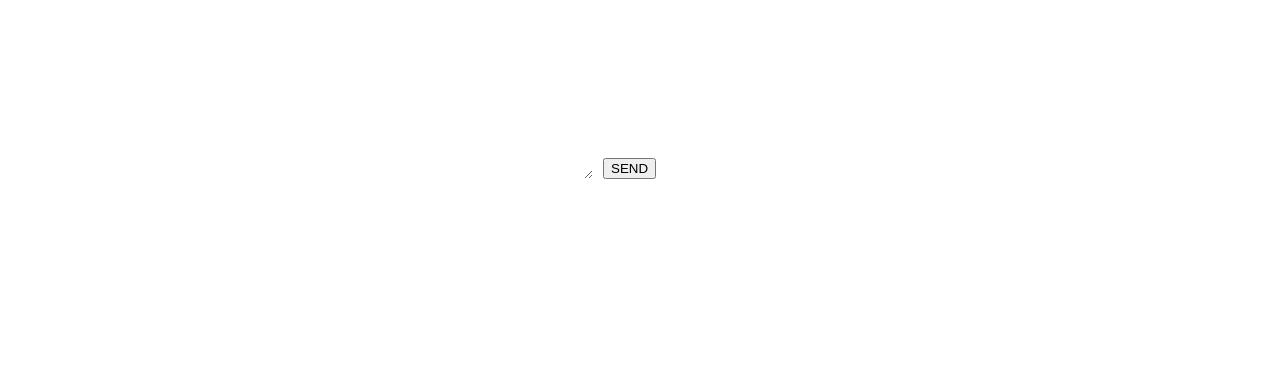
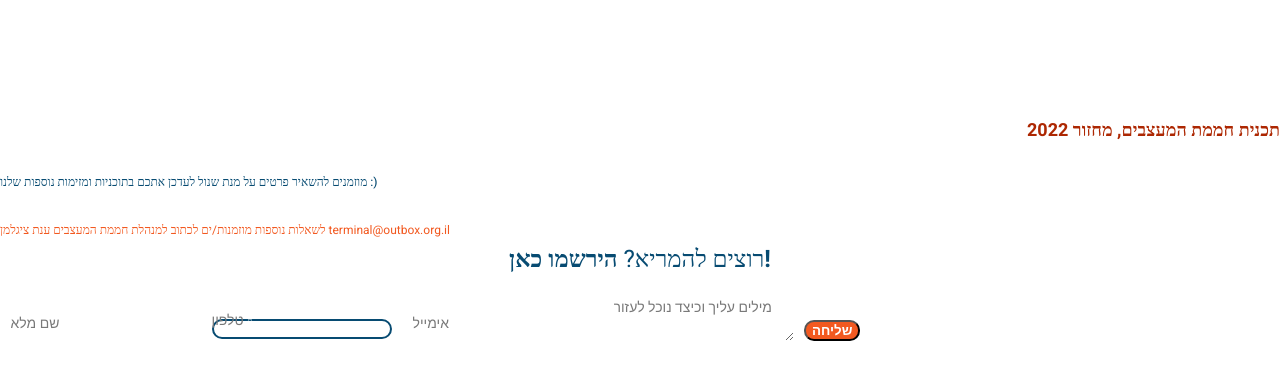
Before and after one commit to OreeBenAharon/outbox-form, an Angular app: page /reg in a window 1280 px wide. Shown: the top 380 px of the page. Built offline with nearby package versions, Linux system fonts and the light colour scheme.

Commit message:
starting css

```diff
--- a/src/app/components/first/first.component.css
+++ b/src/app/components/first/first.component.css
@@ -0,0 +1,102 @@
+.first-container{
+    width: 100vw;
+    display: flex;
+    flex-direction: column;
+}
+
+.title-text{
+
+}
+
+.title{
+    font-family: "Heebo";
+    font-style: normal;
+    font-weight: bold;
+    font-size: 18px;
+    line-height: 22px;
+    text-align: right;
+
+    color: #AD2702;
+}
+
+.text{
+    color: #074B72;
+    font-family: "Heebo";
+    font-style: normal;
+    font-weight: normal;
+    font-size: 12px;
+    line-height: 16px;
+    color: #F25920;
+}
+
+.text-medium{
+    color: #074B72;
+    font-family: "Heebo";
+    font-style: normal;
+    font-weight: 500;
+    font-size: 12px;
+    line-height: 16px;
+}
+
+.text-mail{
+    font-family: "Heebo";
+    font-style: normal;
+    font-weight: normal;
+    font-size: 12px;
+    /* line-height: 16px; */
+    color: #F25920;
+}
+
+/* .form-first{
+
+} */
+
+.form-title{
+    font-family: "Heebo";
+    font-style: normal;
+    font-weight: normal;
+    font-size: 24px;
+    /* line-height: 35px; */
+    text-align: center;
+    color: #074B72;
+}
+
+.form-title-bolt{
+    font-family: "Heebo";
+    font-style: normal;
+    font-weight: 700;
+    font-size: 24px;
+    /* line-height: 35px; */
+    text-align: center;
+    color: #074B72;
+}
+
+/* .form-itself{
+
+} */
+
+.form-label{
+    font-style: normal;
+    font-weight: normal;
+    font-size: 14px;
+    /* line-height: 21px; */
+    text-align: right;
+
+    color: #797979;
+
+}
+
+.form-input{
+    background: #FFFFFF;
+    border: 2px solid #074B72;
+    box-sizing: border-box;
+    border-radius: 10px;
+}
+
+.btn-send{
+    background: #F25920;
+    border-radius: 10px;
+    color:#FFFFFF;
+    font-weight: bold;
+
+}
--- a/src/app/components/first/first.component.html
+++ b/src/app/components/first/first.component.html
@@ -1,5 +1,39 @@
 <div class="first-container">
-    <form class="example-form" [formGroup]="regFormGroup" (ngSubmit)="sendFirst()">
+    <div class="title-text">
+        <p class="title">תכנית חממת המעצבים, מחזור 2022</p>
+        <br>
+        <p class="text-medium">מוזמנים להשאיר פרטים על מנת שנול לעדכן אתכם בתוכניות ומזימות נוספות שלנו :)</p>
+        <br>
+        <p class="text">לשאלות נוספות מוזמנות/ים לכתוב למנהלת חממת המעצבים ענת ציגלמן <span class="text-mail">terminal@outbox.org.il</span></p>
+    </div>
+    <div class="form-first">
+        <p class="form-title">רוצים להמריא? <span class="form-title-bolt">הירשמו כאן!</span></p>
+        <form class="form-itself" [formGroup]="regFormGroup" (ngSubmit)="sendFirst()">
+            <mat-form-field appearance="fill">
+                <mat-label class="form-label">שם מלא</mat-label>
+                <input matInput formControlName="nameCtrl">
+            </mat-form-field>
+
+            <mat-form-field appearance="fill">
+                <mat-label class="form-label">טלפון</mat-label>
+                <input class="form-input" matInput formControlName="phoneCtrl">
+            </mat-form-field>
+
+            <mat-form-field appearance="fill">
+                <mat-label class="form-label">אימייל</mat-label>
+                <input matInput  class="input-text" formControlName="emailCtrl">
+            </mat-form-field>
+
+            <mat-form-field appearance="fill">
+                <mat-label class="form-label">כמה מילים עליך וכיצד נוכל לעזור?</mat-label>
+                <textarea matInput class="input-text" formControlName="needsCtrl"></textarea>
+            </mat-form-field>
+
+            <button type="submit" class="btn-send">שליחה</button>
+        </form>
+
+    </div>
+    <!-- <form class="example-form" [formGroup]="regFormGroup" (ngSubmit)="sendFirst()">
         <mat-form-field class="example-full-width"  appearance="fill">
           <mat-label>NAME:</mat-label>
           <input matInput placeholder="ישראל ישראלי" value="avi" formControlName="nameCtrl">
@@ -15,5 +49,5 @@
           <textarea matInput formControlName="emailCtrl" placeholder="avi@gmail.com"></textarea>
         </mat-form-field>
         <button type="submit">SEND</button>
-      </form>
+      </form> -->
 </div>
--- a/src/app/components/first/first.component.ts
+++ b/src/app/components/first/first.component.ts
@@ -17,7 +17,24 @@ export class FirstComponent implements OnInit {
 
   sendFirst = async ()=> {
 		try{
-		const res = await fetch('https://api.powerlink.co.il/api/record/1',{
+		let res = await fetch('https://api.powerlink.co.il/api/record/1',{
+		method: "POST",
+		headers:{
+				"Content-Type": "application/json",
+				tokenID:"df77e5c4-c80c-466f-aab5-70fe3b80e113"
+		},
+		body: JSON.stringify({
+				accountname: this.regFormGroup?.controls.nameCtrl.value,
+				telephone1: this.regFormGroup?.controls.phoneCtrl.value,
+				emailaddress1: this.regFormGroup?.controls.emailCtrl.value,
+				needs: this.regFormGroup?.controls.needsCtrl.value,
+				actionstatuscode:22
+				})
+		})
+		const result = await res.json()
+
+    result.data.Record.accountid
+		res = await fetch('https://api.powerlink.co.il/api/record/1',{
 		method: "POST",
 		headers:{
 				"Content-Type": "application/json",
@@ -30,8 +47,6 @@ export class FirstComponent implements OnInit {
 				actionstatuscode:22
 				})
 		})
-
-		const result = await res.json()
 		console.log(result);
 
 	}
@@ -45,6 +60,7 @@ export class FirstComponent implements OnInit {
         nameCtrl: ['', Validators.required],
         phoneCtrl: ['', Validators.required],
         emailCtrl: ['', Validators.required],
+        needsCtrl: ['', Validators.required],
 			// requiredfilePic: [undefined,[Validators.required, FileValidator.maxContentSize(this.maxSize)]],
 			// requiredfile: [undefined,[Validators.required, FileValidator.maxContentSize(this.maxSize)]]
 		})
--- a/src/index.html
+++ b/src/index.html
@@ -8,6 +8,9 @@
   <link rel="icon" type="image/x-icon" href="favicon.ico">
   <link rel="preconnect" href="https://fonts.gstatic.com">
   <link href="https://fonts.googleapis.com/css2?family=Roboto:wght@300;400;500&display=swap" rel="stylesheet">
+  <link rel="preconnect" href="https://fonts.googleapis.com">
+  <link rel="preconnect" href="https://fonts.gstatic.com" crossorigin>
+  <link href="https://fonts.googleapis.com/css2?family=Heebo:wght@100;200;300;400;500;600;700;800;900&display=swap" rel="stylesheet">
   <link href="https://fonts.googleapis.com/icon?family=Material+Icons" rel="stylesheet">
 </head>
 <body class="mat-typography">
--- a/src/styles.css
+++ b/src/styles.css
@@ -1,4 +1,10 @@
 /* You can add global styles to this file, and also import other style files */
 
-html, body { height: 100%; }
-body { margin: 0; font-family: Roboto, "Helvetica Neue", sans-serif; }
+html, body {
+     height: 100%;
+}
+
+body {
+     margin: 0;
+     font-family: Heebo, sans-serif;
+}
```
Also changed, not shown: 1 other file (tests, documents, lock files or other folders).
